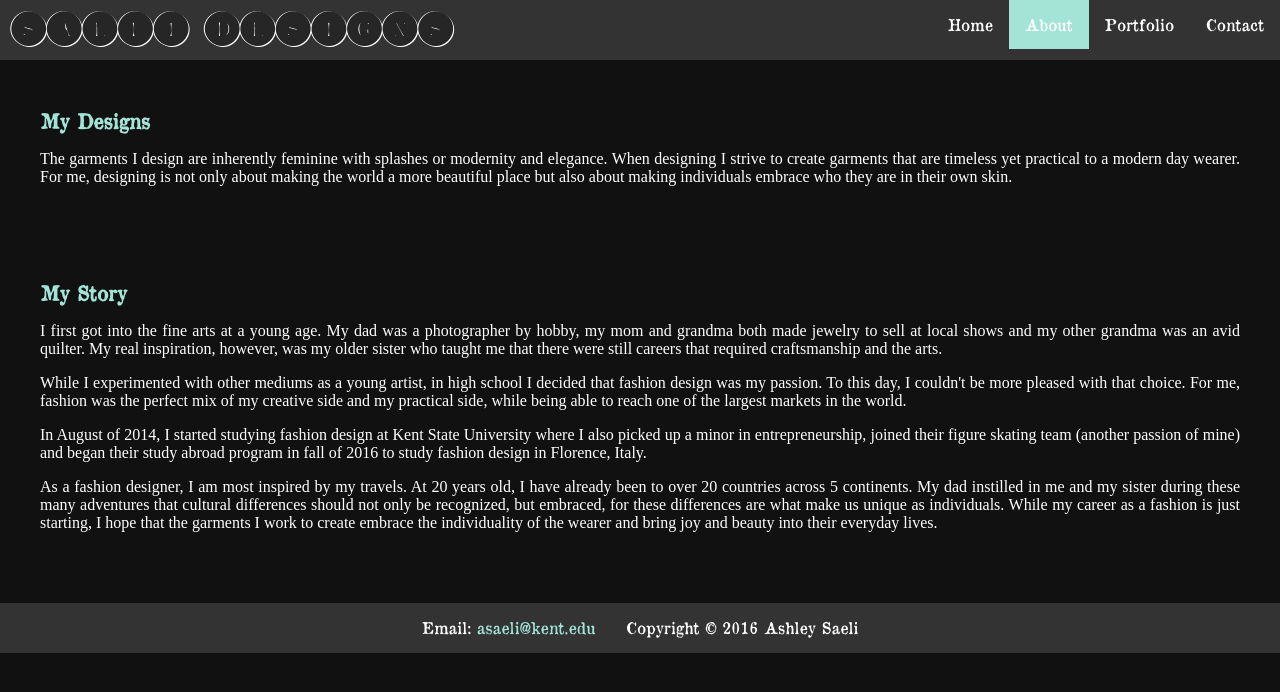
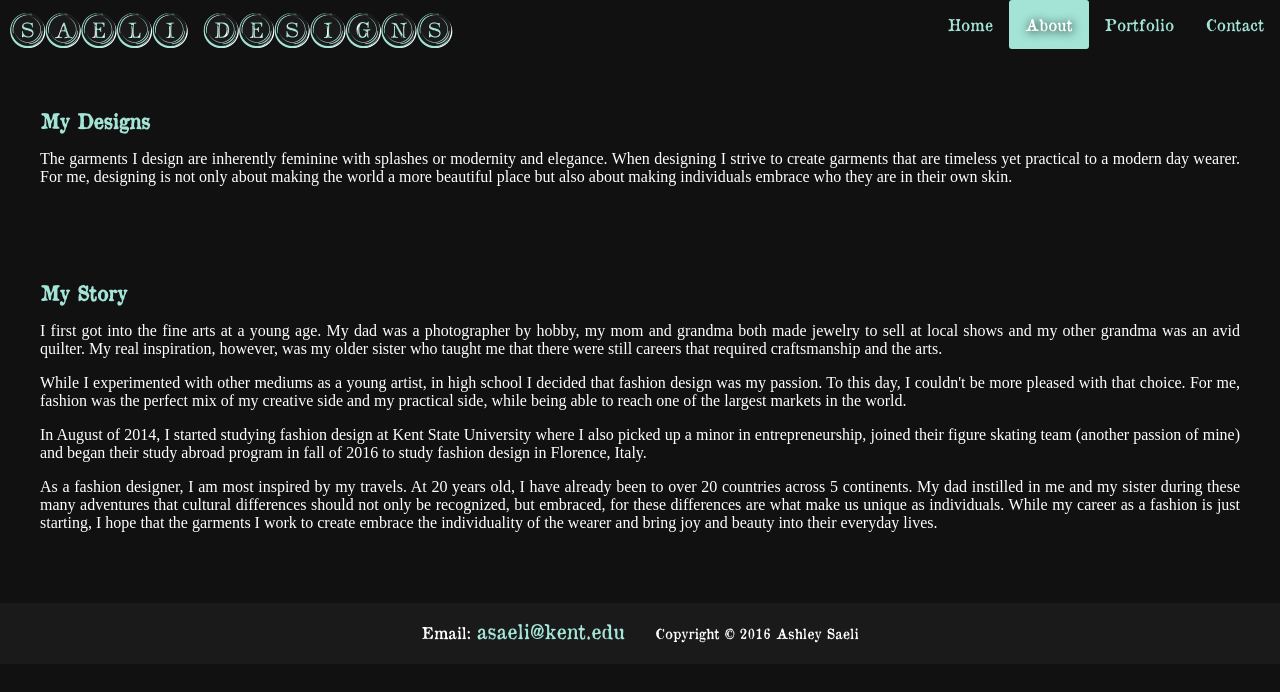
Before and after one commit to jacobmarron24/jacobmarron24.github.io, a PHP site: page /about.html in a window 1280 px wide. Shown: the top 692 px of the page. Run offline with PHP 8.4, Linux system fonts and the light colour scheme.

Commit message:
update code: v1.1

```diff
--- a/stylesheet.css
+++ b/stylesheet.css
@@ -23,54 +26,75 @@ body {
 }
 /* /BODY */
 
+
+
+
 /* NAVIGATION */
 .header {
 	width: 100%;
 	height: 60px;
-	background-color: #333;
+	background-color: #111;
 	box-shadow: 0 0 2% 0 #000;
 }
 
 .logo {
-	color: #262626;
+	color: #1a1a1a;
 	font-family: logo;
-	text-shadow: -1px 0px #fff, 1px .5px #fff;
+	text-shadow: -1px 2px #a3e4d7, 1px 2px #fff, -1px 0px #9ce2d4;
 	font-size: 44px;
+	font-weight: 400;
 	float: left;
-	margin: 10px 0px 10px 10px;
+	margin: 10px 15px 10px 10px;
+}
+
+.logo:hover {
+	text-shadow: -1px 2px #a3e4d7, 1px 2px #fff, 2px 1px 8px #a3e4d7;
 }
 
 ul {
     list-style-type: none;
     float: right;
-    margin: 0;
+    margin-top: 10px;
     padding: 0;
     overflow: hidden;
-    background-color: #333;
+    background-color: #111;
 }
 
 li {
     float: left;
+	background-color: #111;
 }
 
 li a {
 	display: block;
-	color: white;
+	color: #a3e4d7;
 	text-align: center;
 	font-family: head;
 	padding: 14px 16px;
 	text-decoration: none;
 	box-shadow: 0 0 2% 0 #000;
+	border-radius: 3px;
+	background-color: #111;
 }
 
 a:hover:not(.active) {
-    background-color: #262626;
+    background-color: #1a1a1a;
+	text-shadow: 1px 1px 10px #000;
 }
 
 .active {
 	background-color:#a3e4d7;
+	color: #fff;
+	text-shadow: 1px 1px 10px #000;
+}
+
+.active:hover {
+	background-color:#a3e4d7;
 }
 /* /NAVIGATION*/
+
+
+
 
 /* DROPDOWN */
 ul {
@@ -78,20 +102,16 @@ ul {
     margin: 0;
     padding: 0;
     overflow: hidden;
-    background-color: #333;
+    background-color: #111;
     z-index: 9999;
-}
-
-li {
-    float: left;
 }
 
 li a, .dropbtn {
     display: inline-block;
-    color: white;
     text-align: center;
     padding: 14px 16px;
     text-decoration: none;
+	background-color: #111;
 }
 
 .dropbtn-active {
@@ -364,13 +383,16 @@ background-color: #34b299;
 }
 /* /ABOUT */
 
+
+
+
 /* FOOTER */
 .footer-container {
 	width: 100%;
-	height: 50px;
-	background-color: #333;
 	color: #fff;
 	margin-top: 25px;
+	background-color: #1a1a1a;
+	padding: 0 0 20px 0;
 }
 
 .footer {
@@ -385,8 +407,16 @@ background-color: #34b299;
 
 .link {
 	color: #a3e4d7;
+	font-size: 20px;
+}
+
+.copyright {
+	font-size: 14px
 }
 /* /FOOTER */
+
+
+
 
 /* CONTACT */
 input {
```
Also changed, not shown: other parts of stylesheet.css (+22 -20 lines).
